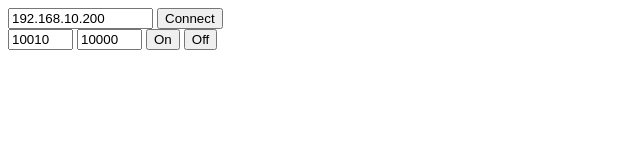
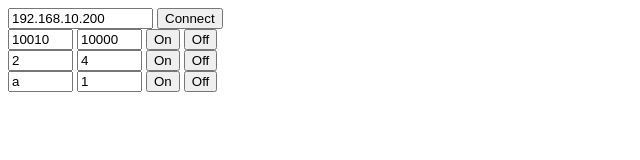
Before and after one commit to Octoate/ArduinoRCSwitch, a plain HTML site: page DesktopClient/simplesocket.html in a window 1280 px wide. Shown: the whole page, without its empty margins (0-640 px from the left). Drawn offline with nearby package versions, Linux system fonts and the light colour scheme.

Commit message:
example on how to use sockets type A, B and C

```diff
--- a/DesktopClient/simplesocket.html
+++ b/DesktopClient/simplesocket.html
@@ -124,13 +124,30 @@
             <button type="button" id="connectbtn">Connect</button>
         </div>
 
-        <div id="switch1">
+		<!-- Type A: 10 pole DIP switches -->
+        <div id="switchA">
             <input type="text" id="group1" maxlength="5" size="5" value="10010" />
             <input type="text" id="swnumber1" maxlength="5" size="5" value="10000" />
             <button type="button" id="swon1" onclick="switchOn('10010,10000')">On</button>
             <button type="button" id="swoff1" onclick="switchOff('10010,10000')">Off</button>
         </div>
 
+		<!-- Type B: Two rotary/sliding switches -->
+		<div id="switchB">
+            <input type="text" id="group1" maxlength="5" size="5" value="2" />
+            <input type="text" id="swnumber1" maxlength="5" size="5" value="4" />
+            <button type="button" id="swon1" onclick="switchOn('2,4')">On</button>
+            <button type="button" id="swoff1" onclick="switchOff('2,4')">Off</button>
+        </div>
+
+		<!-- Type C: Intertechno -->
+		<div id="switchC">
+            <input type="text" id="group1" maxlength="5" size="5" value="a" />
+            <input type="text" id="swnumber1" maxlength="5" size="5" value="1" />
+            <button type="button" id="swon1" onclick="switchOn('a,1,2')">On</button>
+            <button type="button" id="swoff1" onclick="switchOff('a,1,2')">Off</button>
+        </div>
+
         <div id="debug"></div>
         <div id="msg"></div>
     </body>
```
